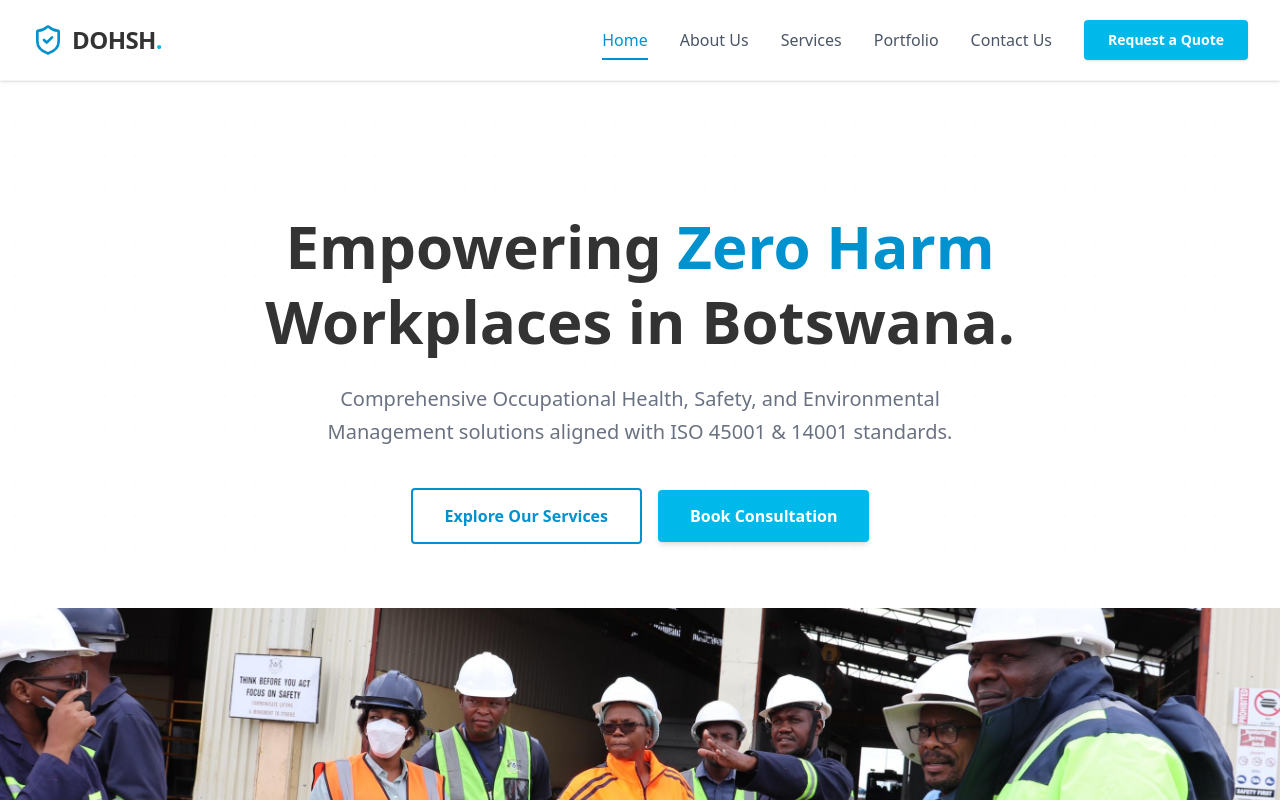
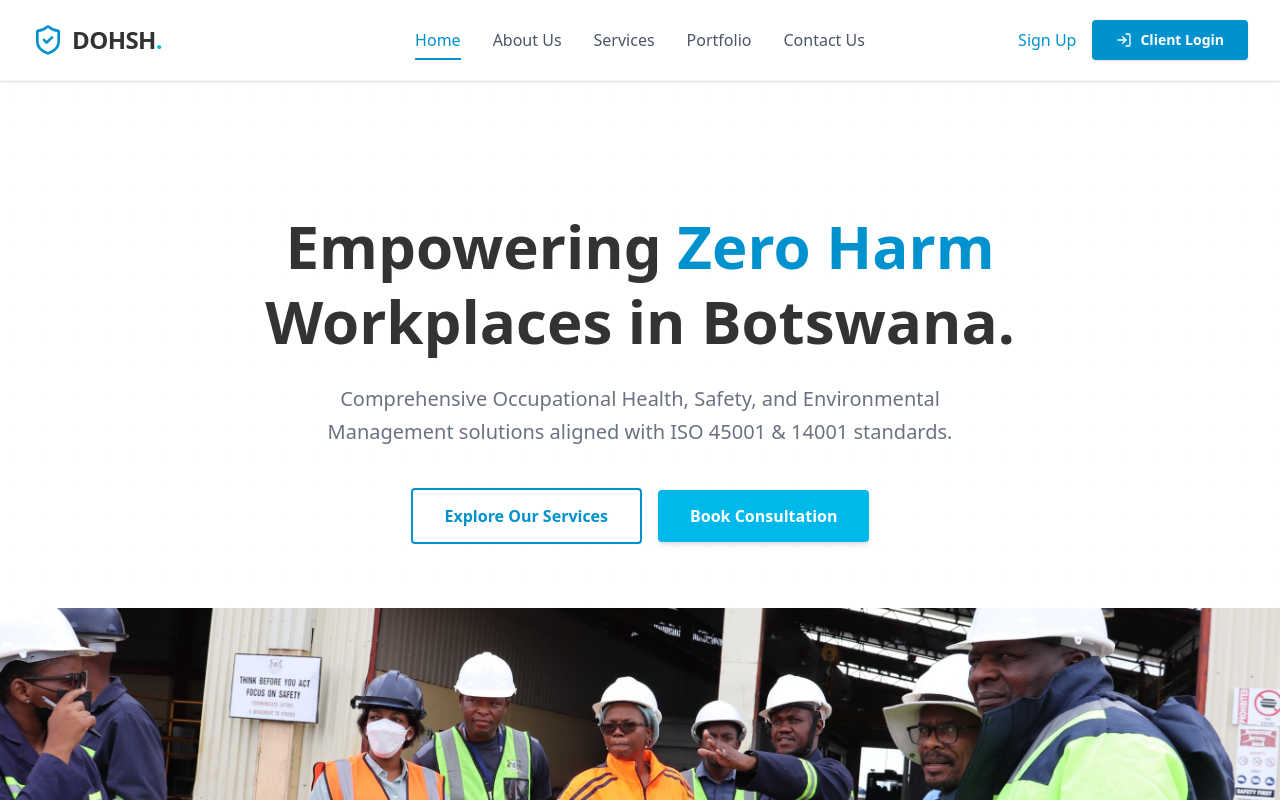
Before and after one commit to open-hive/oh-dohsh-landing, a Next.js app: page / in a window 1280 px wide. Shown: the top 800 px of the page. Built offline with nearby package versions, Linux system fonts and the light colour scheme.

Commit message:
centred the home links and kept client login to the right

```diff
--- a/app/page.tsx
+++ b/app/page.tsx
@@ -173,79 +173,6 @@ export default function Home() {
         </div>
       </section>
 
-      {/* ================= 4. CORE SERVICES GRID (Updated with Header) ================= */}
-      <section className="relative py-24 bg-gradient-to-r from-primary to-secondary">
-        <div className="max-w-7xl mx-auto px-4 sm:px-6 lg:px-8">
-
-          {/* --- NEW SECTION HEADER --- */}
-          {/* This block mirrors the style of the 'About' section but adapted for the dark gradient background */}
-          <div className="text-center max-w-3xl mx-auto mb-16 space-y-6">
-
-            {/* Tagline Pill (White variant) */}
-            <span className="inline-block px-4 py-1.5 rounded-full bg-white text-secondary text-xs font-bold uppercase tracking-wider shadow-sm">
-              Our Expertise
-            </span>
-
-            {/* Heading */}
-            <h2 className="font-heading text-3xl md:text-4xl font-bold text-white leading-tight">
-              Holistic Safety & <br /> Environmental Solutions
-            </h2>
-
-            {/* Intro Paragraph */}
-            <p className="text-white/90 text-lg leading-relaxed">
-              We offer end-to-end management systems designed to minimize risk, ensure regulatory compliance, and promote a culture of safety across your organization.
-            </p>
-          </div>
-
-          {/* --- THE GRID --- */}
-          <div className="grid grid-cols-1 md:grid-cols-3 gap-8">
-
-            {/* Column 1: OHS */}
-            <div className="bg-white p-8 rounded-lg shadow-2xl transform hover:-translate-y-2 transition-transform duration-300">
-              <div className="bg-blue-50 w-14 h-14 rounded-full flex items-center justify-center mb-6">
-                <Shield className="h-7 w-7 text-secondary" />
-              </div>
-              <h3 className="font-heading text-2xl font-bold text-dark mb-3">OHS Management</h3>
-              <p className="text-gray-600 mb-6 leading-relaxed">
-                Risk assessments, SHE files, and ISO 45001 alignment.
-              </p>
-              <Link href="/services" className="text-secondary font-bold text-sm uppercase tracking-wide flex items-center gap-2 group">
-                Learn More <ArrowRight className="h-4 w-4 group-hover:translate-x-1 transition-transform" />
-              </Link>
-            </div>
-
-            {/* Column 2: Environmental */}
-            <div className="bg-white p-8 rounded-lg shadow-2xl transform hover:-translate-y-2 transition-transform duration-300">
-              <div className="bg-teal-50 w-14 h-14 rounded-full flex items-center justify-center mb-6">
-                <Leaf className="h-7 w-7 text-primary" />
-              </div>
-              <h3 className="font-heading text-2xl font-bold text-dark mb-3">Environmental Solutions</h3>
-              <p className="text-gray-600 mb-6 leading-relaxed">
-                Impact assessments, waste management, and sustainability planning.
-              </p>
-              <Link href="/services" className="text-secondary font-bold text-sm uppercase tracking-wide flex items-center gap-2 group">
-                Learn More <ArrowRight className="h-4 w-4 group-hover:translate-x-1 transition-transform" />
-              </Link>
-            </div>
-
-            {/* Column 3: Compliance */}
-            <div className="bg-white p-8 rounded-lg shadow-2xl transform hover:-translate-y-2 transition-transform duration-300">
-              <div className="bg-gray-100 w-14 h-14 rounded-full flex items-center justify-center mb-6">
-                <ClipboardCheck className="h-7 w-7 text-dark" />
-              </div>
-              <h3 className="font-heading text-2xl font-bold text-dark mb-3">Compliance Audits</h3>
-              <p className="text-gray-600 mb-6 leading-relaxed">
-                Regulatory inspections and on-boarding certifications.
-              </p>
-              <Link href="/services" className="text-secondary font-bold text-sm uppercase tracking-wide flex items-center gap-2 group">
-                Learn More <ArrowRight className="h-4 w-4 group-hover:translate-x-1 transition-transform" />
-              </Link>
-            </div>
-
-          </div>
-        </div>
-      </section>
-
       {/* ================= 5. SHEQ CLIENT PORTAL SECTION ================= */}
       <section className="py-24 bg-white">
         <div className="max-w-7xl mx-auto px-4 sm:px-6 lg:px-8">
--- a/components/layout/Navbar.tsx
+++ b/components/layout/Navbar.tsx
@@ -3,7 +3,7 @@
 import Link from "next/link";
 import { useState } from "react";
 import { usePathname } from "next/navigation";
-import { Menu, X, ShieldCheck } from "lucide-react";
+import { Menu, X, ShieldCheck, LogIn, UserPlus } from "lucide-react";
 
 const navLinks = [
   { name: "Home", href: "/" },
@@ -30,8 +30,8 @@ export default function Navbar() {
             </span>
           </Link>
 
-          {/* Desktop Navigation */}
-          <div className="hidden md:flex space-x-8 items-center">
+          {/* Desktop Navigation - Centered */}
+          <div className="hidden md:flex absolute left-1/2 transform -translate-x-1/2 space-x-8 items-center">
             {navLinks.map((link) => {
               const isActive = pathname === link.href;
               return (
@@ -47,11 +47,25 @@ export default function Navbar() {
                 </Link>
               );
             })}
+          </div>
+
+          {/* Desktop Auth Buttons - Right Side */}
+          <div className="hidden md:flex items-center space-x-4">
+            {/* Sign Up Link */}
             <Link
-              href="/contact"
-              className="bg-primary hover:bg-secondary text-white px-6 py-2.5 rounded text-sm font-semibold transition-colors shadow-sm"
+              href="#"
+              className="text-secondary font-medium hover:text-primary transition-colors"
             >
-              Request a Quote
+              Sign Up
+            </Link>
+
+            {/* Client Login Button */}
+            <Link
+              href="#"
+              className="bg-secondary hover:bg-primary text-white px-6 py-2.5 rounded text-sm font-semibold transition-colors shadow-sm flex items-center gap-2"
+            >
+              <LogIn className="h-4 w-4" />
+              Client Login
             </Link>
           </div>
 
@@ -87,6 +101,27 @@ export default function Navbar() {
                 </Link>
               );
             })}
+
+            {/* Divider */}
+            <div className="border-t border-gray-200 my-3"></div>
+
+            {/* Mobile Login/Signup */}
+            <Link
+              href="#"
+              className="flex items-center gap-2 px-3 py-2 text-base font-medium rounded-md text-secondary hover:bg-blue-50"
+              onClick={() => setIsOpen(false)}
+            >
+              <UserPlus className="h-5 w-5" />
+              Sign Up
+            </Link>
+            <Link
+              href="#"
+              className="flex items-center gap-2 px-3 py-3 text-base font-semibold rounded-md bg-secondary text-white hover:bg-primary"
+              onClick={() => setIsOpen(false)}
+            >
+              <LogIn className="h-5 w-5" />
+              Client Login
+            </Link>
           </div>
         </div>
       )}
```
